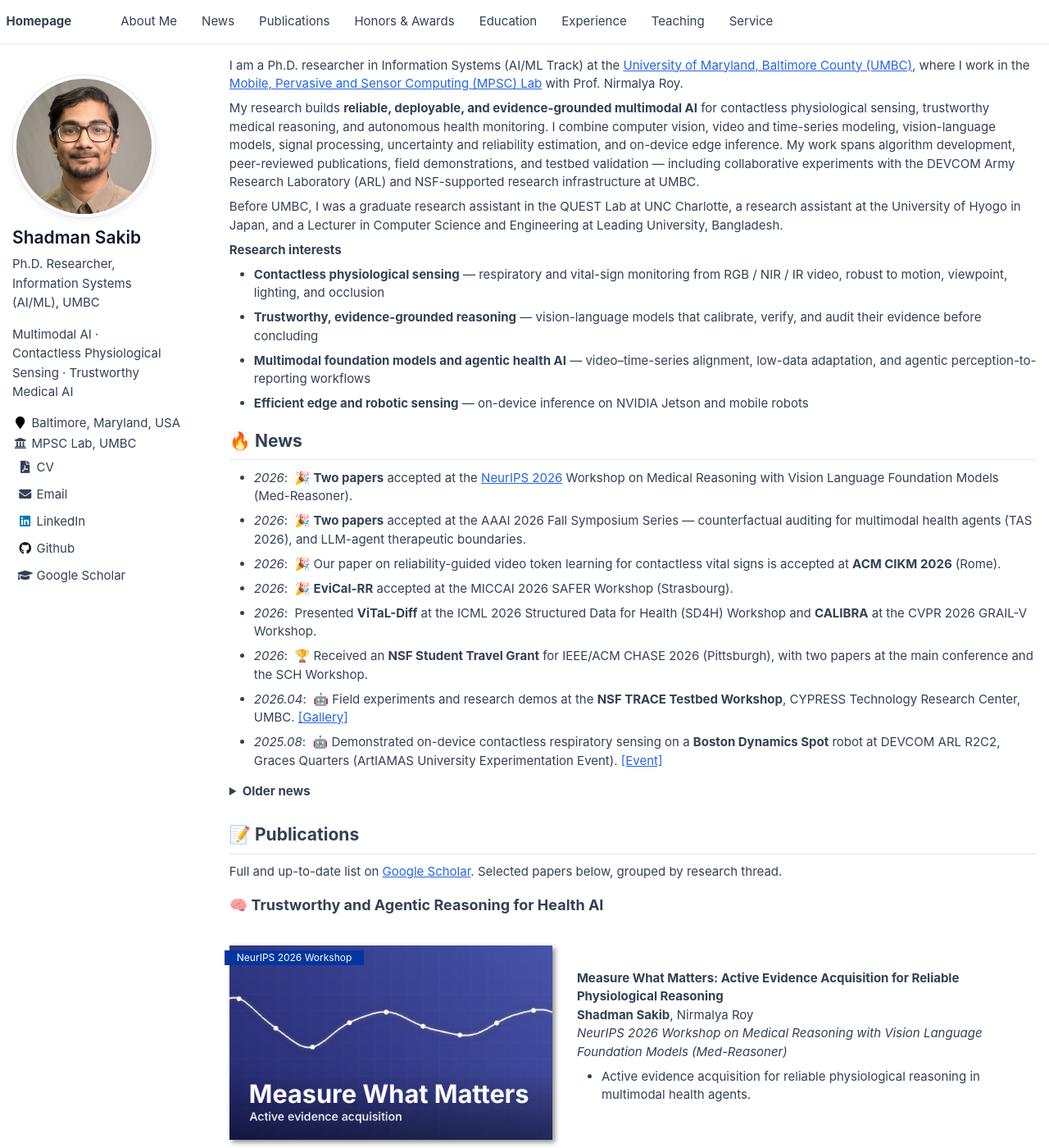
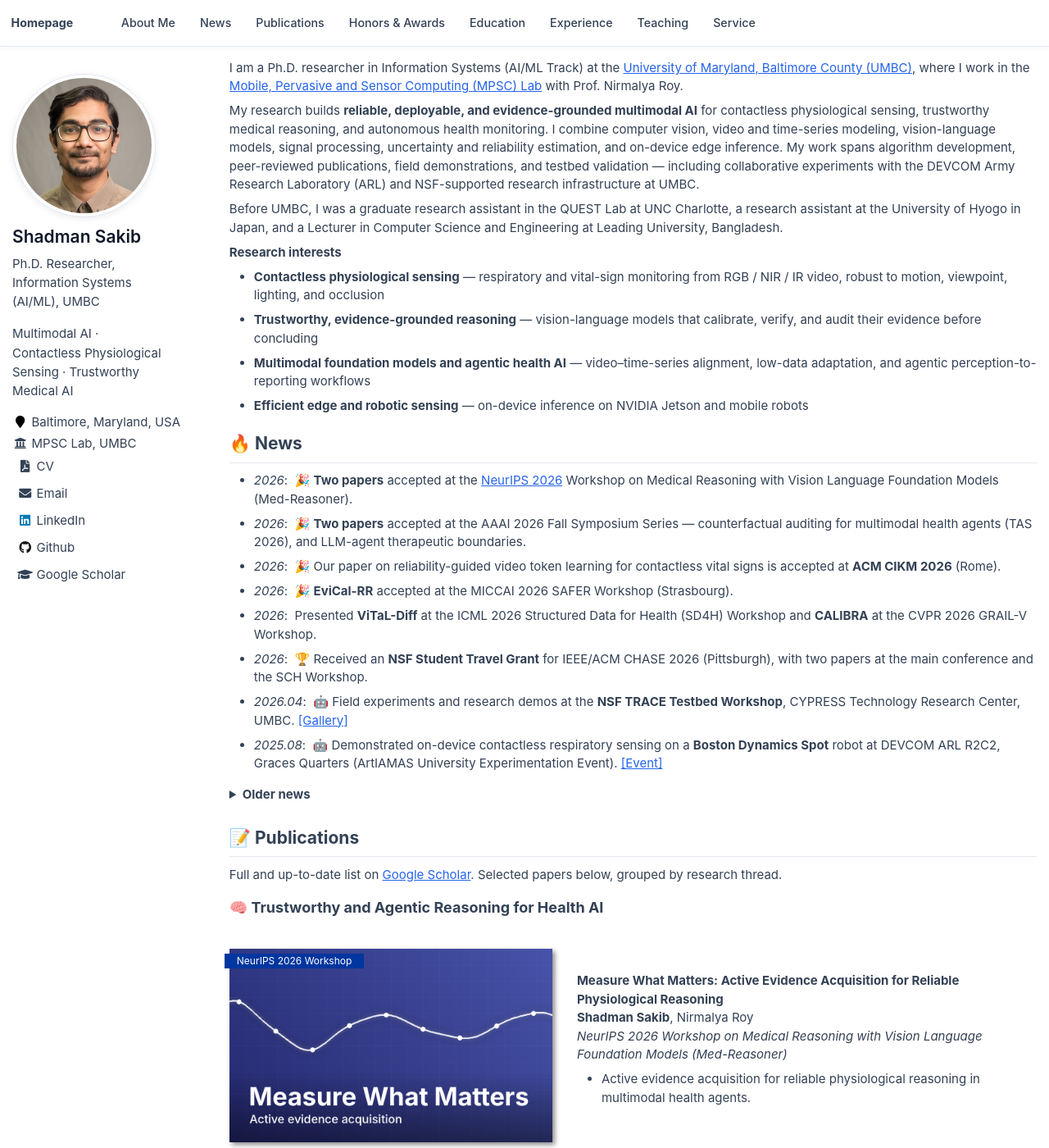
Before and after one commit to sakibshadman/sakibshadman.github.io, a Jekyll site: the page built from _pages/about.md, in a window 1280 px wide and 1400 px high. Shown: the whole window at 82% size. Built offline with Jekyll 4.4.1, drawn with Linux system fonts in a browser that asks for light colours.

Commit message:
Update _masthead.scss

```diff
--- a/_sass/_masthead.scss
+++ b/_sass/_masthead.scss
@@ -5,19 +5,30 @@
 .masthead {
   position: sticky;
   top: 0;
-  background-color: white;
+
+  background-color: rgba(255, 255, 255, 0.96);
   border-bottom: 1px solid $border-color;
+
+  backdrop-filter: blur(8px);
+  -webkit-backdrop-filter: blur(8px);
+
+  box-shadow: 0 1px 8px rgba(15, 23, 42, 0.04);
+
   -webkit-animation: intro 0.3s both;
           animation: intro 0.3s both;
+
   -webkit-animation-delay: 0.15s;
           animation-delay: 0.15s;
+
   z-index: 20;
 
   &__inner-wrap {
     @include container;
     @include clearfix;
-    padding: .5em;
-    font-family: $sans-serif-narrow;
+
+    padding: 0.65em 0.9em;
+
+    font-family: $header-font-family;
 
     @include breakpoint($x-large) {
       max-width: $x-large;
@@ -28,35 +39,135 @@
     }
 
     a {
+      color: $masthead-link-color;
       text-decoration: none;
+      transition: $global-transition;
+
+      &:hover {
+        color: $masthead-link-color-hover;
+        text-decoration: none;
+      }
     }
   }
 }
+
+
+/*
+   Menu
+   ========================================================================== */
 
 .masthead__menu {
 
   ul {
     margin: 0;
     padding: 0;
+
     clear: both;
+
     list-style-type: none;
   }
 }
 
+
+/*
+   Home item
+   ========================================================================== */
+
 .masthead__menu-home-item {
+  display: none !important;
+
   @include breakpoint($medium) {
     display: block !important;
   }
-  display: none !important;
 }
+
+
+/*
+   Menu item
+   ========================================================================== */
 
 .masthead__menu-item {
   display: block;
+
   list-style-type: none;
   white-space: nowrap;
+
+  font-size: 0.95em;
+  font-weight: 500;
+
+  a {
+    display: inline-block;
+
+    position: relative;
+
+    padding: 0.45em 0.7em;
+
+    color: $masthead-link-color;
+
+    border-radius: 5px;
+
+    transition: $global-transition;
+
+    &:hover {
+      color: $masthead-link-color-hover;
+      background-color: #f8fafc;
+    }
+  }
 
   &--lg {
     padding-right: 2em;
     font-weight: 700;
+
+    a {
+      color: $primary-color;
+    }
   }
 }
+
+
+/*
+   Subtle underline interaction
+   ========================================================================== */
+
+.masthead__menu-item:not(.masthead__menu-item--lg) a::after {
+  content: "";
+
+  position: absolute;
+
+  left: 0.7em;
+  right: 0.7em;
+  bottom: 0.18em;
+
+  height: 2px;
+
+  background-color: $link-color;
+
+  transform: scaleX(0);
+  transform-origin: center;
+
+  transition: transform 0.2s ease-in-out;
+}
+
+.masthead__menu-item:not(.masthead__menu-item--lg) a:hover::after {
+  transform: scaleX(1);
+}
+
+
+/*
+   Mobile refinement
+   ========================================================================== */
+
+@include breakpoint(max-width $medium) {
+
+  .masthead__inner-wrap {
+    padding: 0.55em 0.65em;
+  }
+
+  .masthead__menu-item {
+    font-size: 0.9em;
+
+    a {
+      padding: 0.4em 0.5em;
+    }
+  }
+}
```
